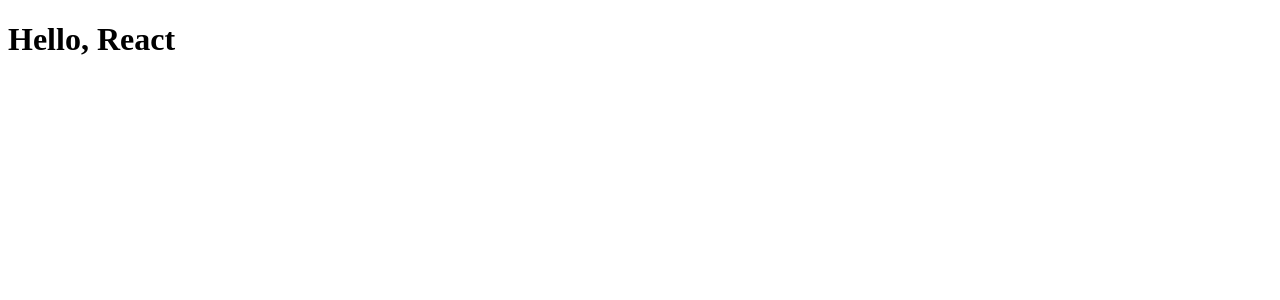
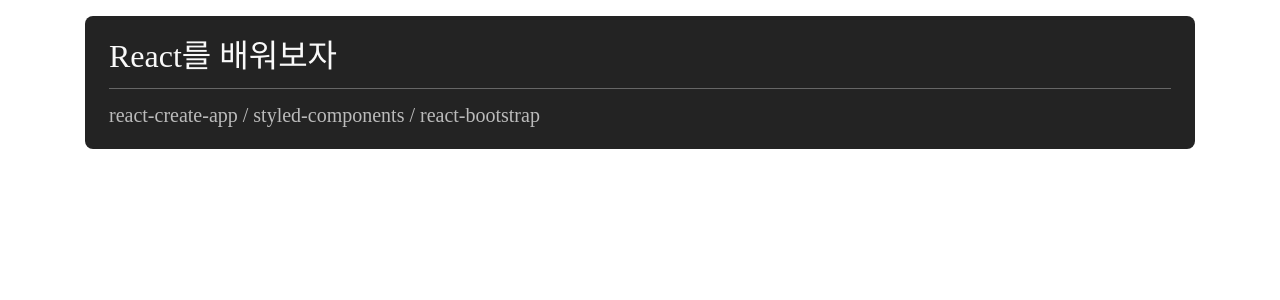
Before and after one commit to booldook/2021-sc-web-20-react-app-product, a React (Create React App) app: page / in a window 1280 px wide. Shown: the top 300 px of the page. Built offline with nearby package versions, Linux system fonts and the light colour scheme.

Commit message:
styledComponents

```diff
--- a/package.json
+++ b/package.json
@@ -6,9 +6,13 @@
     "@testing-library/jest-dom": "^5.11.4",
     "@testing-library/react": "^11.1.0",
     "@testing-library/user-event": "^12.1.10",
+    "bootstrap": "4.6.0",
     "react": "^17.0.2",
+    "react-bootstrap": "^1.6.1",
     "react-dom": "^17.0.2",
     "react-scripts": "4.0.3",
+    "sass": "^1.35.1",
+    "styled-components": "^5.3.0",
     "web-vitals": "^1.0.1"
   },
   "scripts": {
--- a/src/App.js
+++ b/src/App.js
@@ -1,8 +1,23 @@
+import React, { useState, useCallback, useEffect, useMemo } from 'react'
+import Container from 'react-bootstrap/Container'
+import TitleBar from './components/TitleBar'
+
+import 'bootstrap/dist/css/bootstrap.min.css';
+import './scss/App.scss'
+
 const App = () => {
+	const title = {
+		mainTitle: 'React를 배워보자',
+		subTitle: 'react-create-app / styled-components / react-bootstrap'
+	}
+	const design = {
+		bgColor: '#232323',
+		color: '#f9f9f9'
+	}
 	return (
-		<div>
-			<h1>Hello, React</h1>
-		</div>
+		<Container>
+			<TitleBar title={ title } design={ design } />
+		</Container>
 	)
 }
 
--- a/src/components/TitleBar.js
+++ b/src/components/TitleBar.js
@@ -1,10 +1,31 @@
-import React from 'react';
+import React from 'react'
+import styled, { css } from 'styled-components'
 
-const TitleBar = () => {
+const Wrapper = styled.div`
+	padding: 1.5em; border-radius: .5em; margin: 1em 0;
+	background-color: ${ props => props.bgColor ? props.bgColor : '#ddd' };
+	color: ${ props => props.color ? props.color : '#111' };
+	`
+const Maintitle = styled.h1`
+	font-size: 2em;
+`
+const Subtitle = styled.h2`
+	font-size: 1.25em;
+	color: #bbb;
+`
+
+const style = {
+	borderColor: "#666",
+	borderWidth: "1px"
+}
+
+const TitleBar = ({ title, design }) => {
 	return (
-		<div>
-
-		</div>
+		<Wrapper color={ design.color } bgColor={ design.bgColor }>
+			<Maintitle>{ title.mainTitle }</Maintitle>
+			<hr style={style} />
+			<Subtitle>{ title.subTitle }</Subtitle>
+		</Wrapper>
 	);
 }
 
--- /dev/null
+++ b/src/scss/App.scss
@@ -0,0 +1 @@
+@import './common';
--- /dev/null
+++ b/src/scss/_common.scss
@@ -0,0 +1,74 @@
+@import './mixins';
+
+/******************** Reset.css ***********************/
+html, body {line-height: 1;}
+
+html, body, div, span, applet, object, iframe,
+h1, h2, h3, h4, h5, h6, p, blockquote, pre,
+a, abbr, acronym, address, big, cite, code,
+del, dfn, em, img, ins, kbd, q, s, samp,
+small, strike, strong, sub, sup, tt, var,
+b, u, i, center,
+dl, dt, dd, ol, ul, li,
+fieldset, form, label, legend,
+table, caption, tbody, tfoot, thead, tr, th, td,
+article, aside, canvas, details, embed,
+figure, figcaption, footer, header, hgroup,
+menu, nav, output, ruby, section, summary,
+time, mark, audio, video {
+	margin: 0;
+	padding: 0;
+	border: 0;
+	font-size: 100%;
+	font: inherit;
+	line-height: inherit;
+	vertical-align: baseline;
+	box-sizing: border-box;
+}
+/* HTML5 display-role reset for older browsers */
+article, aside, details, figcaption, figure,
+footer, header, hgroup, menu, nav, section {
+	display: block;
+}
+body {
+	line-height: 1;
+}
+ol, ul {
+	list-style: none;
+}
+blockquote, q {
+	quotes: none;
+}
+blockquote:before, blockquote:after,
+q:before, q:after {
+	content: '';
+	content: none;
+}
+table {
+	border-collapse: collapse;
+	border-spacing: 0;
+}
+label {display: inline-block; user-select: none;}
+a {
+	display: inline-block;
+	&:link, &:visited, &:active, &:hover {color: inherit; text-decoration: none;}
+}
+
+img {vertical-align: bottom;}
+// input, button {border-radius: 0; outline: none; border: none; background-color: transparent; cursor: pointer;}
+
+/******************** Base ***********************/
+.clearfix::after {display: block; content: ""; clear: both;}
+.img {width: 100%;}
+.w100 {width: 100%;}
+.imgx {max-width: 100%;}
+.mw100 {max-width: 100%;}
+.fa {line-height: 1;}
+
+.ratio-bg {background-position: center; background-size: cover; width: 100%; height: 100%;}
+
+.swiper-button-prev,
+.swiper-button-next,
+.swiper-pagination * {outline: none; cursor: pointer;}
+
+.btn {color: #fff !important;}
--- /dev/null
+++ b/src/scss/_mixins.scss
@@ -0,0 +1,71 @@
+@import './variables';
+
+@mixin layer($position: absolute, $idx: auto, $top: auto, $left: auto, $right: auto, $bottom: auto) {
+	z-index: $idx;
+	position: $position;
+	left: $left;
+	right: $right;
+	top: $top;
+	bottom: $bottom;
+}
+
+@mixin center($idx: auto) {
+	z-index: $idx;
+	position: absolute;
+	top: 50%;
+	left: 50%;
+	transform: translate(-50%, -50%);
+}
+
+@mixin shadow($hori: 0, $vert: 0, $blur: 0, $alpha: 1) {
+	box-shadow: $hori, $vert, $blur, rgba(0, 0, 0, $alpha);
+}
+
+@mixin bgDark($alpha) {
+	background-color: rgba(0, 0, 0, $alpha);
+}
+
+@mixin bgLight($alpha) {
+	background-color: rgba(255, 255, 255, $alpha);
+}
+
+@mixin flex($hori: $FS, $vert: $ST, $wrap: wrap) {
+	display: flex;
+	justify-content: $hori;
+	align-items: $vert;
+	flex-wrap: $wrap;
+}
+
+@mixin flexCol {
+	flex-direction: column;
+}
+
+@mixin XL {
+	@media screen and (max-width: $w-xl) {
+		@content;
+	}
+}
+
+@mixin LG {
+	@media screen and (max-width: $w-lg) {
+		@content;
+	}
+}
+
+@mixin MD {
+	@media screen and (max-width: $w-md) {
+		@content;
+	}
+}
+
+@mixin SM {
+	@media screen and (max-width: $w-sm) {
+		@content;
+	}
+}
+
+@mixin XS {
+	@media screen and (max-width: $w-xs) {
+		@content;
+	}
+}
--- /dev/null
+++ b/src/scss/_variables.scss
@@ -0,0 +1,62 @@
+/* 기본컬러 */
+$colorBlack: #111;
+$colorDarker: #333;
+$colorDark: #555;
+$colorGrey: #777;
+$colorGray: #777;
+$colorDefault: #999;
+$colorLight: #bbb;
+$colorLighter: #ddd;
+$colorBright: #eee;
+$colorWhite: #f9f9f9;
+
+/* 글씨 색상 */
+$txtPrimary: #2a313d;
+$txtAccent: #9e501c;
+$txtDanger: #d3213e;
+
+/* 반응형 */
+$w-xl: 1400px;
+$w-lg: 1200px;
+$w-md: 992px;
+$w-sm: 768px;
+$w-xs: 576px;
+
+/* 폰트 */
+$font-noto-kr:  'Noto Sans KR', sans-serif;
+$font-sf-nanum-kr:  'Nanum Myeongjo', serif;
+
+/* 사이즈 */
+$xss: 0.5em;
+$xs: 0.75em;
+$sm: 0.875em;
+$md: 1em;
+$lg: 1.25em;
+$xl: 1.5em;
+$xll: 1.75em;
+
+$s125: 0.125em;
+$s25: 0.25em;
+$s325: 0.325em;
+$s5: 0.5em;
+$s625: 0.625em;
+$s75: 0.75em;
+$s875: 0.875em;
+$l125: 1.125em;
+$l25: 1.25em;
+$l325: 1.325em;
+$l5: 1.5em;
+$l625: 1.625em;
+$l75: 1.75em;
+$l875: 1.875em;
+$l2: 2em;
+
+
+/* FLEX */
+$CT: center;
+$FS: flex-start;
+$FE: flex-end;
+$SB: space-between;
+$SA: space-around;
+$SE: space-evenly;
+$ST: stretch;
```
Also changed, not shown: src/components/List.js (+11 -0 lines), src/components/Lists.js (+11 -0 lines), src/components/Search.js (+11 -0 lines), 1 other file (tests, documents, lock files or other folders).
